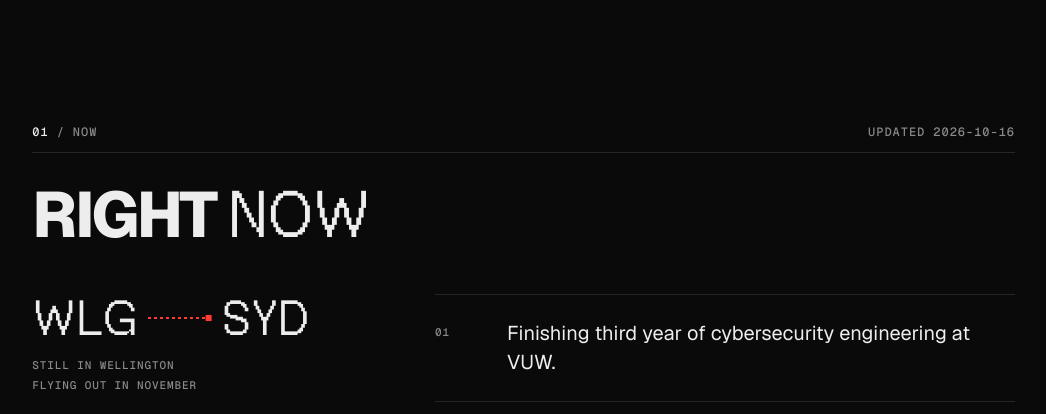
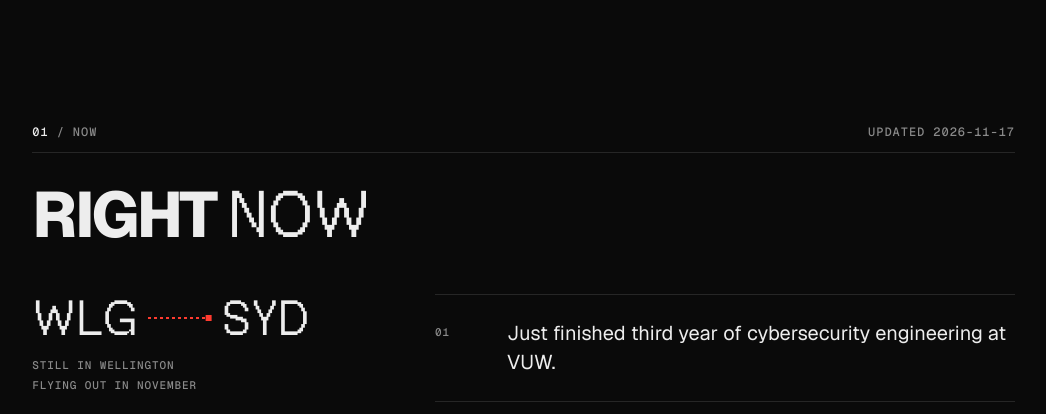
Before and after one commit to jamesdeh/new-portfolio-site, an Astro site: page / in a window 1280 px wide. Shown: the part 880-1294 px from the top of the page, without its empty margins (217-1263 px from the left). Built offline with nearby package versions, Linux system fonts and the light colour scheme; Astro itself is replaced by a stand-in of ours; some packages are replaced by stand-ins of ours.

Commit message:
Update Now: just finished third year
Now section dated 2026-11-17

```diff
--- a/src/config/site.ts
+++ b/src/config/site.ts
@@ -26,7 +26,7 @@ export const site = {
   },
   // hidden flag trail, set in flag.mjs
   flag,
-  nowUpdated: '2026-10-16',
+  nowUpdated: '2026-11-17',
 } as const;
 
 export const pgpGroups = (fpr: string) =>
--- a/src/pages/index.astro
+++ b/src/pages/index.astro
@@ -23,7 +23,7 @@ const now = {
     route: ['Still in Wellington', 'Flying out in November'],
     bar: 'Starts Nov',
     lines: [
-      'Finishing third year of cybersecurity engineering at VUW.',
+      'Just finished third year of cybersecurity engineering at VUW.',
       'Getting ready for Sydney. The Security Engineering internship at Atlassian starts in November.',
       'Working on Red Specter with a friend, and getting the Log ready for the internship series.',
     ],
```
